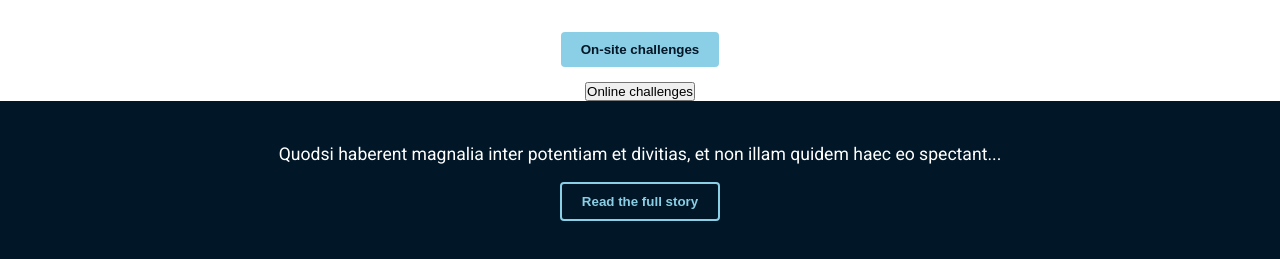
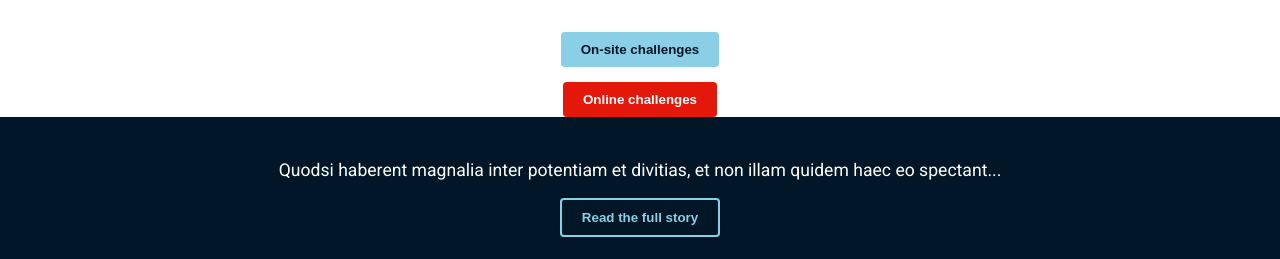
Before and after one commit to Twikez/ESC, a plain HTML site: page index.html in a window 1280 px wide. Shown: the part 1282-1541 px from the top of the page. Drawn offline with Linux system fonts and the light colour scheme.

Commit message:
Add button

```diff
--- a/styles.css
+++ b/styles.css
@@ -206,3 +206,14 @@ body {
   margin-bottom: 10px;
 
 }
+
+.btn-promo {
+  background-color: #E3170A;
+  color: white;
+  border: none;
+  padding: 10px 20px;
+  border-radius: 4px;
+  font-weight: 600;
+  text-decoration: none;
+
+}
```
